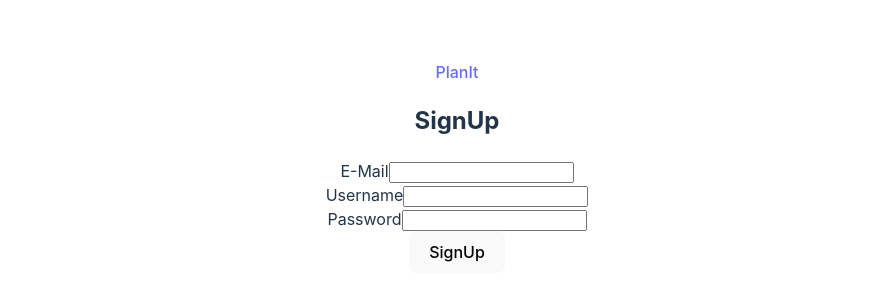
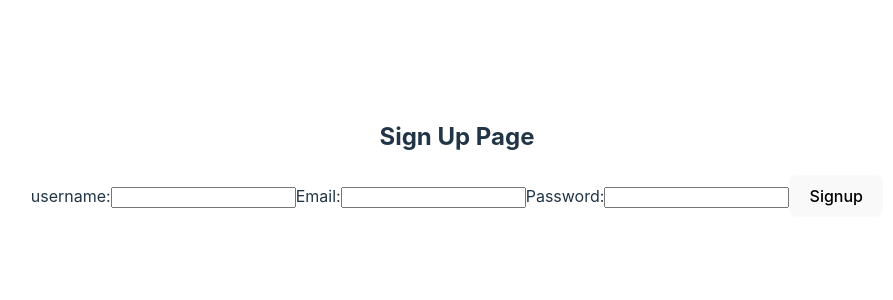
Before and after one commit to Yackens/Ironhack-PlanIt-Frontend, a React (Vite) app: page /signup in a window 1280 px wide. Shown: the part 242-542 px from the top of the page, without its empty margins (183-1076 px from the left). Built offline with nearby package versions, Linux system fonts and the light colour scheme.

Commit message:
signup react done

```diff
--- a/package.json
+++ b/package.json
@@ -10,6 +10,7 @@
     "preview": "vite preview"
   },
   "dependencies": {
+    "axios": "^1.4.0",
     "bcrypt": "^5.1.0",
     "react": "^18.2.0",
     "react-burger-menu": "^3.0.9",
--- a/src/pages/SignUp.jsx
+++ b/src/pages/SignUp.jsx
@@ -1,42 +1,67 @@
-import React from 'react'
-import { Link } from "react-router-dom";
+import axios from "axios";
+import { useState } from "react";
+import { useNavigate } from "react-router-dom";
 
-function SignUp() {
+function Signup() {
+  const [email, setEmail] = useState("");
+  const [password, setPassword] = useState("");
+  const [username, setUsername] = useState("");
+  const nav = useNavigate();
+  const handleSignup = async (e) => {
+    e.preventDefault();
+    try {
+      const res = await axios.post("http://localhost:5005/auth/signup", {
+        email,
+        password,
+        username,
+      });
+      console.log("here is the signup response", res);
+      nav("/login");
+    } catch (err) {
+      console.log(err);
+    }
+  };
   return (
     <div>
-        <div id="logo">
-            <Link to='/'>
-                <p>PlanIt</p>
-            </Link>
-         </div>
-
-        <h2>SignUp</h2>
-
-        <form>
-    <label>
-      E-Mail
-      <input/>
-    </label>
-    </form>
-
-        <form>
-    <label>
-      Username
-      <input/>
-    </label>
-    </form>
-
-    <form>
-    <label>
-      Password
-      <input/>
-    </label>
-    </form>
-
-    <button>SignUp</button>
-
+      <h2>Sign Up Page</h2>
+      <form onSubmit={handleSignup}>
+        <label>
+          username:
+          <input
+            type="text"
+            value={username}
+            required
+            onChange={(event) => {
+              setUsername(event.target.value);
+            }}
+          />
+        </label>
+        <label>
+          Email:
+          <input
+            type="email"
+            value={email}
+            required
+            onChange={(event) => {
+              setEmail(event.target.value);
+            }}
+          />
+        </label>
+        <label>
+          Password:
+          <input
+            type="password"
+            value={password}
+            required
+            onChange={(event) => {
+              setPassword(event.target.value);
+            }}
+          />
+        </label>
+        <button type="submit">Signup</button>
+      </form>
     </div>
-  )
+  );
 }
 
-export default SignUp
+export default Signup;
```
Also changed, not shown: 1 other file (tests, documents, lock files or other folders).
